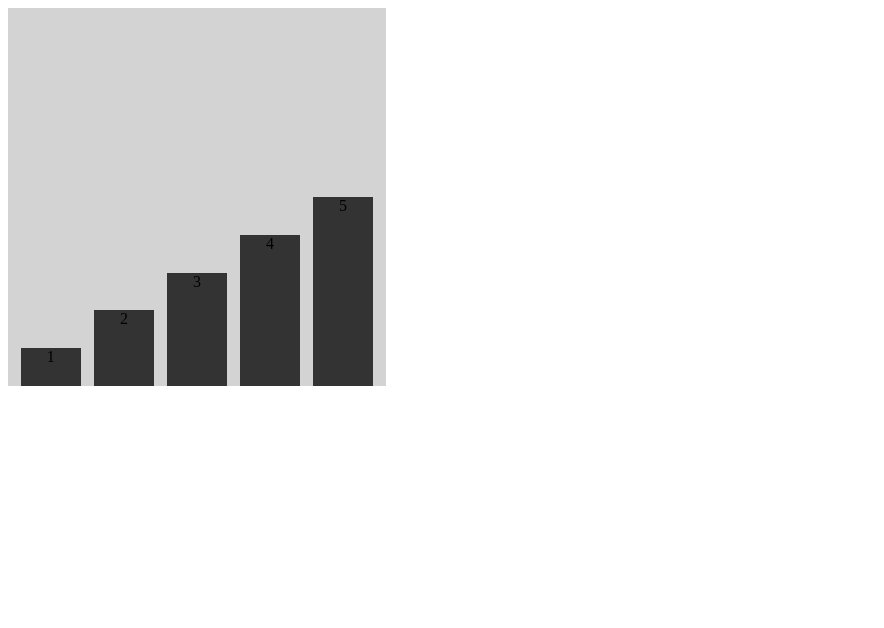
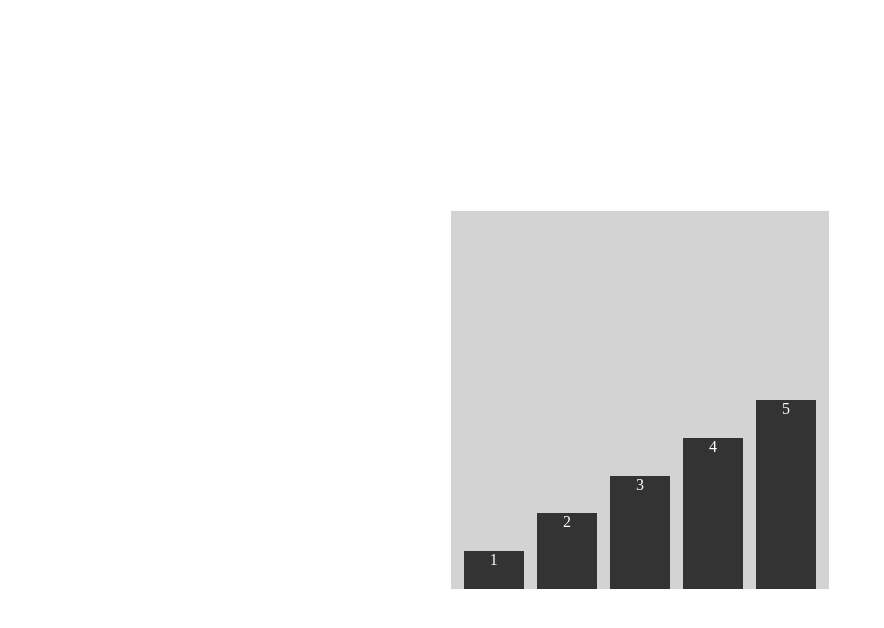
Before and after one commit to albho/bar-charts, a website: page index.html in a window 1280 px wide. Shown: the whole page, without its empty margins (0-884 px from the left). Drawn offline with nearby package versions, Linux system fonts and the light colour scheme.

Commit message:
center chart on page

```diff
--- a/styles.css
+++ b/styles.css
@@ -1,10 +1,25 @@
+* {
+  box-sizing: border-box;
+  margin: 0;
+  padding: 0;
+}
+
+main {
+  display: flex;
+  height: 100vh;
+  justify-content: center;
+  align-items: center;
+}
+
 #barChart {
   display: flex;
   justify-content: space-evenly;
   align-items: flex-end;
 }
 
+/* default styling */
 .bar {
   text-align: center;
   background-color: black;
+  color: white;
 }
```
